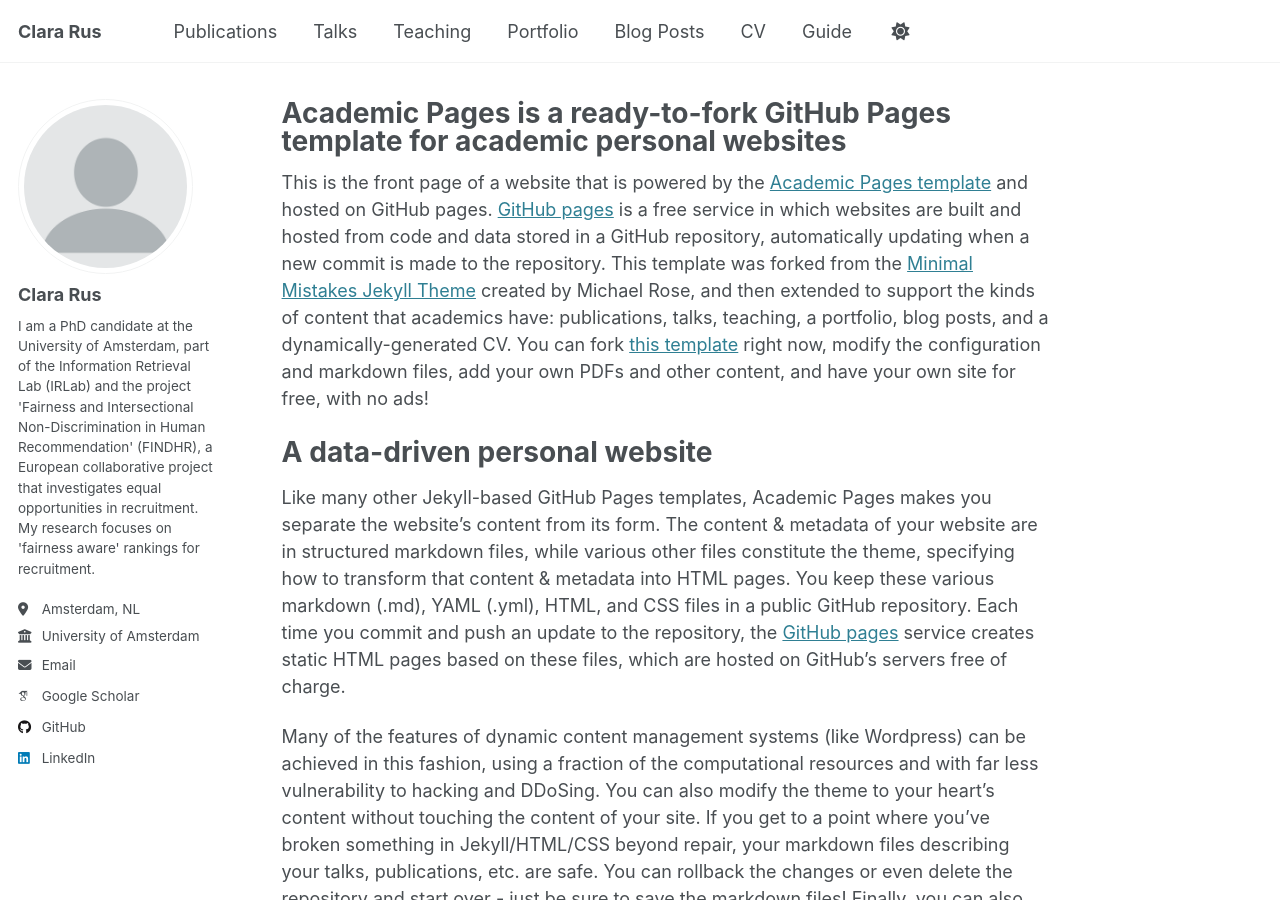
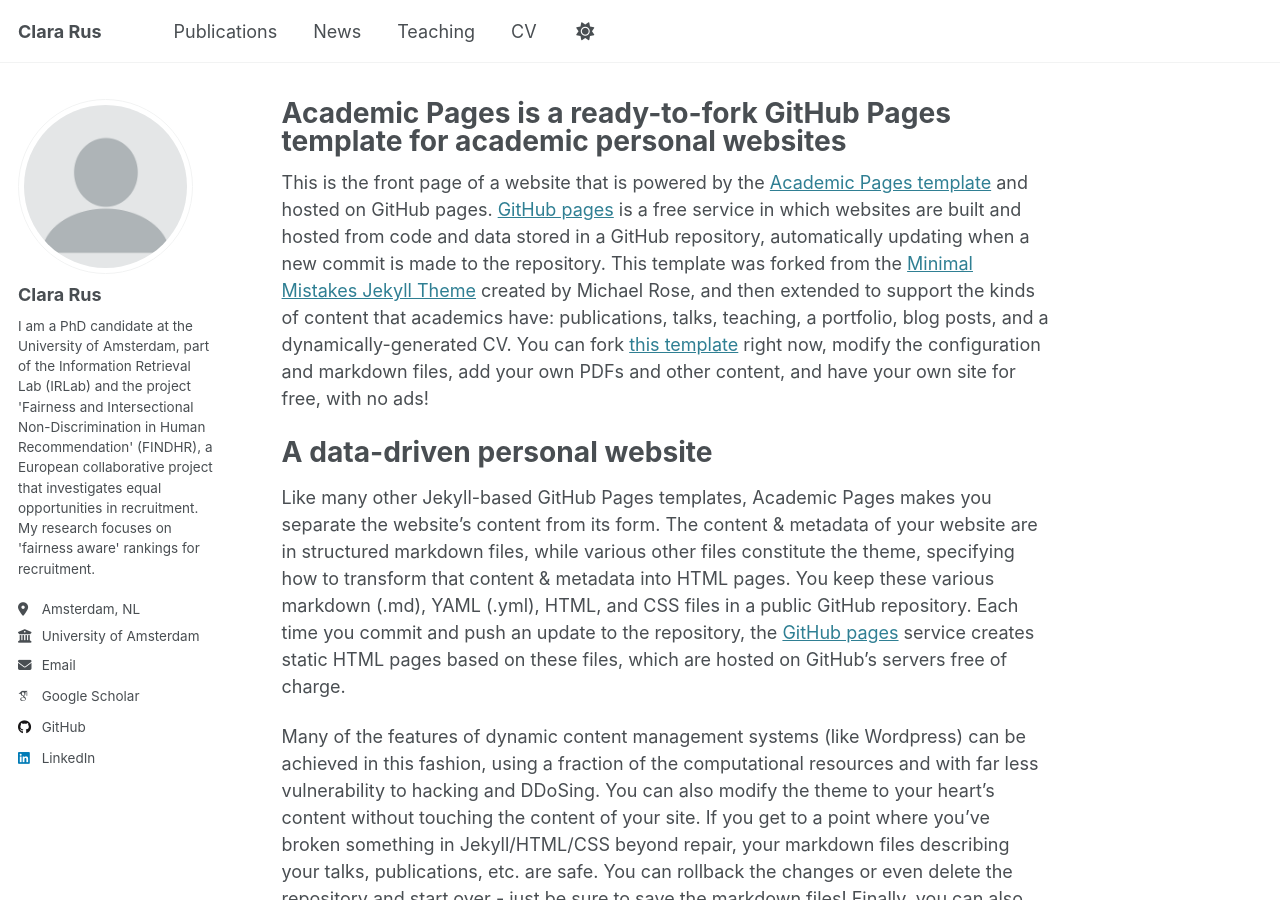
Before and after one commit to ClaraRus/ClaraRus.github.io, a Jekyll site: the page built from _pages/about.md, in a window 1280 px wide and 900 px high. Built offline with Jekyll 4.4.1, drawn with Linux system fonts in a browser that asks for light colours; some web fonts are replaced.

Commit message:
Update navigation.yml

```diff
--- a/_data/navigation.yml
+++ b/_data/navigation.yml
@@ -11,23 +11,14 @@
   - title: "Publications"
     url: /publications/
 
-  - title: "Talks"
+  - title: "News"
     url: /talks/
 
   - title: "Teaching"
     url: /teaching/
-
-  - title: "Portfolio"
-    url: /portfolio/
-
-  - title: "Blog Posts"
-    url: /year-archive/
 
   - title: "CV"
     url: /cv/
 
   # - title: "CV"
   #   url: /cv-json/
-
-  - title: "Guide"
-    url: /markdown/
```
